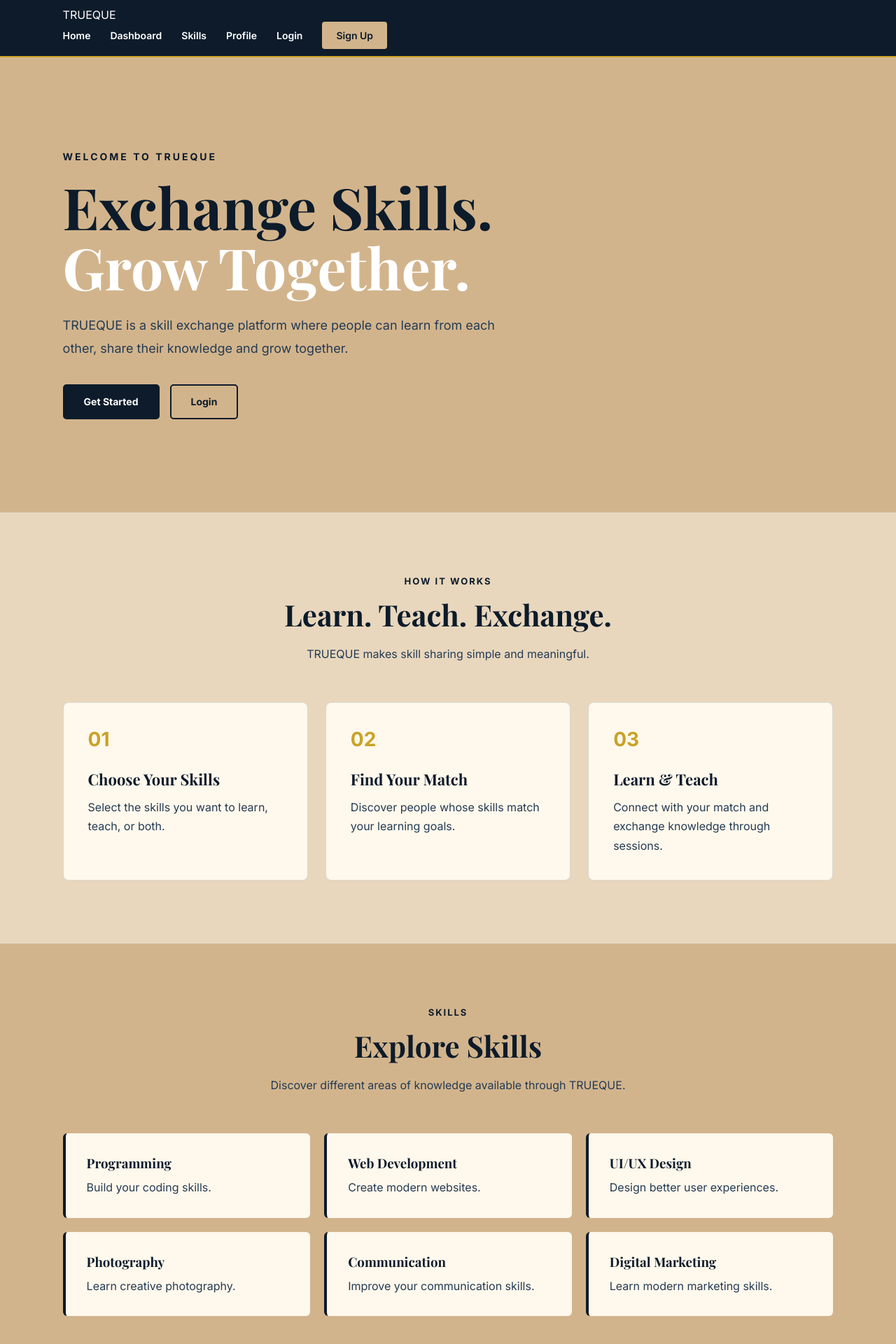
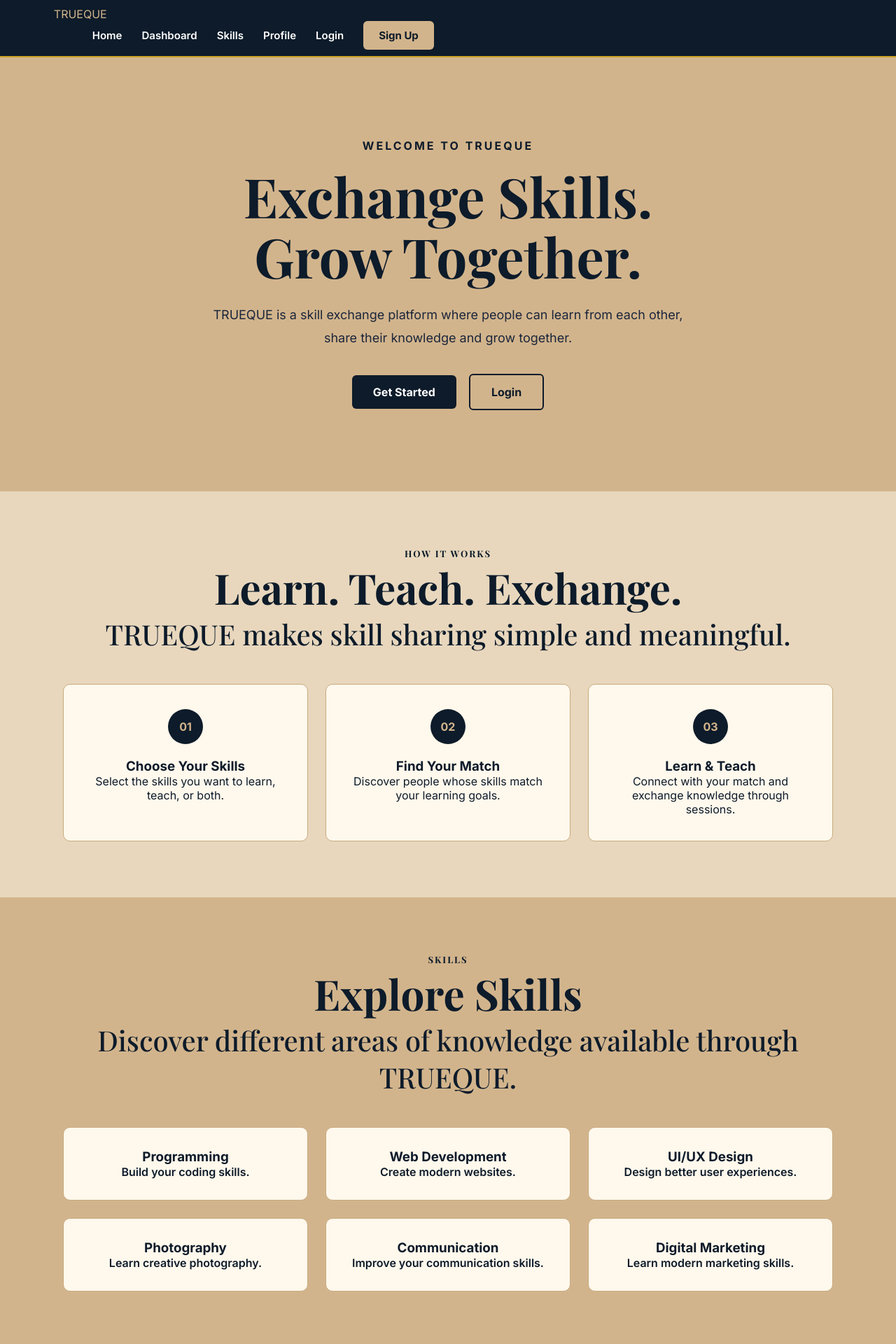
Before and after one commit to Sakeena19-cse/Trueque, a React (Vite) app: page / in a window 1280 px wide. Shown: the top 1920 px of the page at 70% size. Built offline with nearby package versions, Linux system fonts and the light colour scheme.

Commit message:
update home and app styling

```diff
--- a/src/App.css
+++ b/src/App.css
@@ -5,61 +5,72 @@
 .site-header {
   width: 100%;
   min-height: 82px;
-  padding: 0 7%;
+  padding: 0 6%;
+
+  background: var(--oxford-blue);
+  color: var(--tan);
 
   display: flex;
   align-items: center;
-  justify-content: space-between;
+  justify-content: flex-start;
 
-  background: #0D1B2A;
-  color: #FFFFFF;
-
-  border-bottom: 2px solid #C9A227;
+  border-bottom: 2px solid var(--gold);
 
   position: relative;
   z-index: 1000;
 }
 
+/* TRUEQUE logo on left */
 .logo {
-  color: #FFFFFF;
-
-  font-family: "Playfair Display", serif;
+  font-family: var(--font-heading);
   font-size: 28px;
   font-weight: 700;
-  letter-spacing: 3px;
+  letter-spacing: 2px;
+  color: var(--tan);
+
+  text-decoration: none;
+
+  flex-shrink: 0;
 }
 
-.logo span {
-  color: #D2B48C;
-}
-
+/* Navigation on LEFT side */
 .nav-links {
   display: flex;
   align-items: center;
+  justify-content: flex-start;
   gap: 28px;
+
+  margin-left: 55px;
 }
 
 .nav-links a {
-  color: #FFFFFF;
-  font-size: 14px;
+  color: var(--white);
+  text-decoration: none;
+
+  font-size: 15px;
   font-weight: 600;
 
   transition: 0.3s ease;
 }
 
 .nav-links a:hover {
-  color: #D2B48C;
+  color: var(--gold);
 }
 
 .nav-links .nav-button {
-  padding: 11px 20px;
+  background: var(--tan);
+  color: var(--oxford-blue);
 
-  background: #D2B48C;
-  color: #0D1B2A;
+  padding: 11px 22px;
+  border-radius: 6px;
 
-  border-radius: 4px;
+  font-weight: 700;
 }
 
+.nav-links .nav-button:hover {
+  background: var(--gold);
+  color: var(--oxford-blue);
+}
 
 /* =========================
    AUTH PAGES
--- a/src/pages/Home.css
+++ b/src/pages/Home.css
@@ -1,67 +1,95 @@
+/* =========================
+   HOME PAGE
+========================= */
+
 .home-page {
   width: 100%;
-  background: #D2B48C;
-  color: #0D1B2A;
+  background: var(--tan);
+  color: var(--oxford-blue);
 }
 
-
-/* HERO */
+/* =========================
+   HERO
+========================= */
 
 .hero-section {
   width: 100%;
-  min-height: 650px;
-  padding: 100px 7%;
+  min-height: 620px;
 
   display: flex;
   align-items: center;
+  justify-content: center;
 
-  background: #D2B48C;
+  text-align: center;
+
+  padding: 80px 6%;
+  background: var(--tan);
 }
 
 .hero-content {
   width: 100%;
-  max-width: 850px;
+  max-width: 900px;
+
+  margin: 0 auto;
+
+  display: flex;
+  flex-direction: column;
+  align-items: center;
+  justify-content: center;
+
+  text-align: center;
 }
 
 .hero-label {
+  color: var(--oxford-blue);
+  font-size: 16px;
+  font-weight: 700;
+
+  letter-spacing: 3px;
+  text-transform: uppercase;
+
   margin-bottom: 20px;
-
-  color: #0D1B2A;
-  font-size: 14px;
-  font-weight: 700;
-  letter-spacing: 3px;
 }
 
-.hero-content h1 {
-  margin-bottom: 25px;
+.hero-section h1 {
+  color: var(--oxford-blue);
 
-  color: #0D1B2A;
-  font-family: "Playfair Display", serif;
-  font-size: clamp(45px, 7vw, 82px);
-  line-height: 1.05;
-}
+  font-family: var(--font-heading);
 
-.hero-content h1 span {
-  color: #FFFFFF;
+  font-size: clamp(45px, 7vw, 78px);
+  line-height: 1.1;
+
+  margin: 0 0 25px;
+
+  text-align: center;
 }
 
 .hero-description {
-  max-width: 650px;
-  margin-bottom: 35px;
+  max-width: 700px;
 
-  color: #243B53;
+  margin: 0 auto 35px;
+
+  color: var(--dark-blue);
+
   font-size: 18px;
   line-height: 1.8;
+
+  text-align: center;
 }
 
 .hero-buttons {
+  width: 100%;
+
   display: flex;
-  gap: 15px;
-  flex-wrap: wrap;
+  align-items: center;
+  justify-content: center;
+
+  gap: 18px;
 }
 
-
-/* BUTTONS */
+/* =========================
+   BUTTONS
+========================= */
 
 .primary-button,
 .secondary-button {
@@ -69,87 +97,58 @@
   align-items: center;
   justify-content: center;
 
-  min-height: 50px;
-  padding: 0 28px;
+  padding: 14px 30px;
 
-  border-radius: 5px;
+  border-radius: 6px;
 
-  font-size: 14px;
   font-weight: 700;
+  text-decoration: none;
 
-  cursor: pointer;
   transition: 0.3s ease;
 }
 
 .primary-button {
-  background: #0D1B2A;
-  color: #FFFFFF;
-  border: 2px solid #0D1B2A;
+  background: var(--oxford-blue);
+  color: var(--white);
 }
 
 .primary-button:hover {
-  background: #1B263B;
+  background: var(--dark-blue);
   transform: translateY(-2px);
 }
 
 .secondary-button {
   background: transparent;
-  color: #0D1B2A;
-  border: 2px solid #0D1B2A;
+  color: var(--oxford-blue);
+
+  border: 2px solid var(--oxford-blue);
 }
 
 .secondary-button:hover {
-  background: #0D1B2A;
-  color: #FFFFFF;
+  background: var(--oxford-blue);
+  color: var(--white);
 }
 
+/* =========================
+   HOW IT WORKS
+========================= */
 
-/* SECTION HEADING */
-
-.section-heading {
-  max-width: 700px;
-  margin: 0 auto 55px;
+.how-section {
+  width: 100%;
+  padding: 80px 6%;
+  background: var(--tan-light);
   text-align: center;
 }
 
-.section-heading h2 {
-  margin-bottom: 15px;
-
-  color: #0D1B2A;
-  font-family: "Playfair Display", serif;
-  font-size: 42px;
-}
-
-.section-heading > p:last-child {
-  color: #243B53;
-  line-height: 1.7;
-}
-
-
-/* SECTION LABEL */
-
-.section-label {
-  margin-bottom: 12px;
-
-  color: #0D1B2A;
-  font-size: 13px;
-  font-weight: 700;
-  letter-spacing: 2px;
-}
-
-
-/* HOW IT WORKS */
-
-.how-section {
-  width: 100%;
-  padding: 90px 7%;
-
-  background: #E8D7BD;
+.section-heading {
+  color: var(--oxford-blue);
+  font-family: var(--font-heading);
+  font-size: 40px;
+  margin-bottom: 45px;
 }
 
 .steps-container {
-  width: 100%;
-  max-width: 1200px;
+  max-width: 1100px;
   margin: 0 auto;
 
   display: grid;
@@ -158,172 +157,131 @@
 }
 
 .step-card {
-  padding: 35px;
+  background: var(--cream);
 
-  background: #FFF8EC;
-  border: 1px solid rgba(13, 27, 42, 0.15);
-  border-radius: 8px;
+  padding: 35px 25px;
 
-  transition: 0.3s ease;
-}
+  border-radius: 10px;
 
-.step-card:hover {
-  transform: translateY(-5px);
-  border-color: #C9A227;
+  border: 1px solid var(--tan-soft);
+
+  text-align: center;
 }
 
 .step-number {
-  margin-bottom: 25px;
+  width: 50px;
+  height: 50px;
 
-  color: #C9A227;
-  font-size: 28px;
+  margin: 0 auto 20px;
+
+  display: flex;
+  align-items: center;
+  justify-content: center;
+
+  border-radius: 50%;
+
+  background: var(--oxford-blue);
+  color: var(--tan);
+
   font-weight: 700;
 }
 
-.step-card h3 {
-  margin-bottom: 12px;
-
-  color: #0D1B2A;
-  font-family: "Playfair Display", serif;
-  font-size: 22px;
-}
-
-.step-card p {
-  color: #243B53;
-  line-height: 1.7;
-}
-
-
-/* SKILLS */
+/* =========================
+   SKILLS
+========================= */
 
 .skills-section {
   width: 100%;
-  padding: 90px 7%;
-
-  background: #D2B48C;
+  padding: 80px 6%;
+  background: var(--tan);
+  text-align: center;
 }
 
 .skills-grid {
-  width: 100%;
-  max-width: 1200px;
+  max-width: 1100px;
   margin: 0 auto;
 
   display: grid;
   grid-template-columns: repeat(3, 1fr);
-  gap: 20px;
+  gap: 25px;
 }
 
 .skill-card {
+  background: var(--cream);
+
   padding: 30px;
 
-  background: #FFF8EC;
-  border-left: 4px solid #0D1B2A;
-  border-radius: 6px;
+  border-radius: 10px;
 
-  transition: 0.3s ease;
+  border: 1px solid var(--tan-soft);
+
+  font-weight: 600;
 }
 
-.skill-card:hover {
-  transform: translateY(-4px);
-  border-left-color: #C9A227;
-}
-
-.skill-card h3 {
-  margin-bottom: 10px;
-
-  color: #0D1B2A;
-  font-family: "Playfair Display", serif;
-}
-
-.skill-card p {
-  color: #243B53;
-  line-height: 1.6;
-}
-
-
-/* CTA */
+/* =========================
+   CTA
+========================= */
 
 .cta-section {
   width: 100%;
-  padding: 90px 7%;
+  padding: 80px 6%;
 
-  background: #0D1B2A;
-  color: #FFFFFF;
+  background: var(--oxford-blue);
+
+  color: var(--white);
 
   text-align: center;
 }
 
-.cta-section > div {
-  max-width: 750px;
-  margin: 0 auto;
+.cta-section h2 {
+  font-family: var(--font-heading);
+  font-size: 40px;
+  margin-bottom: 20px;
 }
 
-.cta-section .section-label {
-  color: #D2B48C;
-}
+.cta-section p {
+  max-width: 650px;
+  margin: 0 auto 30px;
 
-.cta-section h2 {
-  margin-bottom: 15px;
-
-  color: #FFFFFF;
-  font-family: "Playfair Display", serif;
-  font-size: 44px;
-}
-
-.cta-section p:not(.section-label) {
-  margin-bottom: 30px;
-
-  color: #FFFFFF;
   line-height: 1.7;
 }
 
-.cta-section .primary-button {
-  background: #D2B48C;
-  color: #0D1B2A;
-  border-color: #D2B48C;
-}
+/* =========================
+   RESPONSIVE
+========================= */
 
-
-/* RESPONSIVE */
-
-@media (max-width: 900px) {
-  .steps-container {
-    grid-template-columns: 1fr;
-  }
-
-  .skills-grid {
-    grid-template-columns: repeat(2, 1fr);
-  }
+@media (max-width: 768px) {
 
   .hero-section {
     min-height: 550px;
-  }
-}
-
-@media (max-width: 600px) {
-  .hero-section {
-    padding: 70px 6%;
+    padding: 60px 5%;
   }
 
-  .how-section,
-  .skills-section,
-  .cta-section {
-    padding: 65px 6%;
+  .hero-section h1 {
+    font-size: 45px;
   }
 
+  .hero-description {
+    font-size: 16px;
+  }
+
+  .hero-buttons {
+    flex-direction: column;
+  }
+
+  .primary-button,
+  .secondary-button {
+    width: 100%;
+    max-width: 280px;
+  }
+
+  .steps-container,
   .skills-grid {
     grid-template-columns: 1fr;
   }
 
-  .hero-content h1 {
-    font-size: 45px;
-  }
-
-  .section-heading h2 {
-    font-size: 34px;
-  }
-
+  .section-heading,
   .cta-section h2 {
-    font-size: 34px;
+    font-size: 32px;
   }
 }
```
